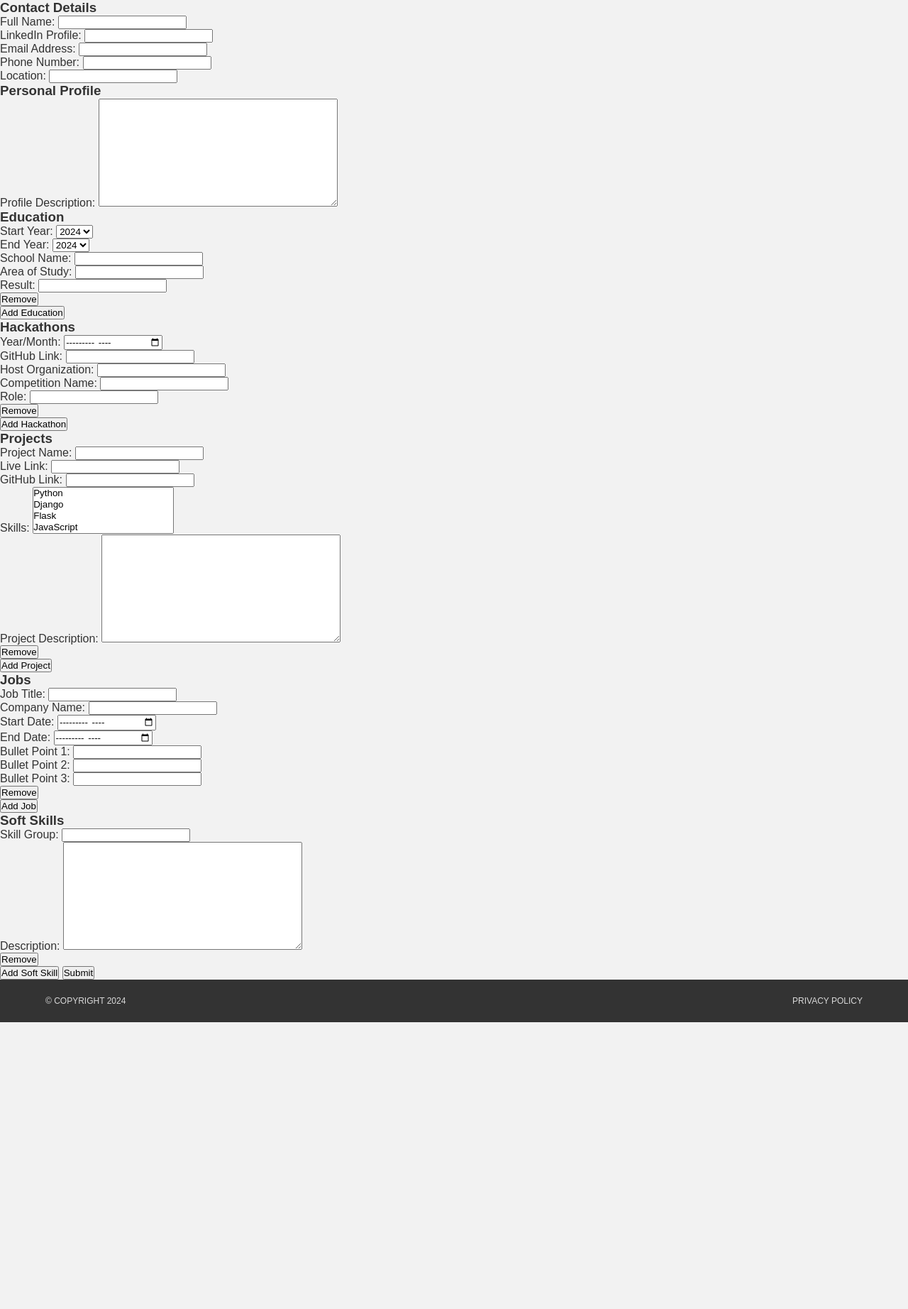
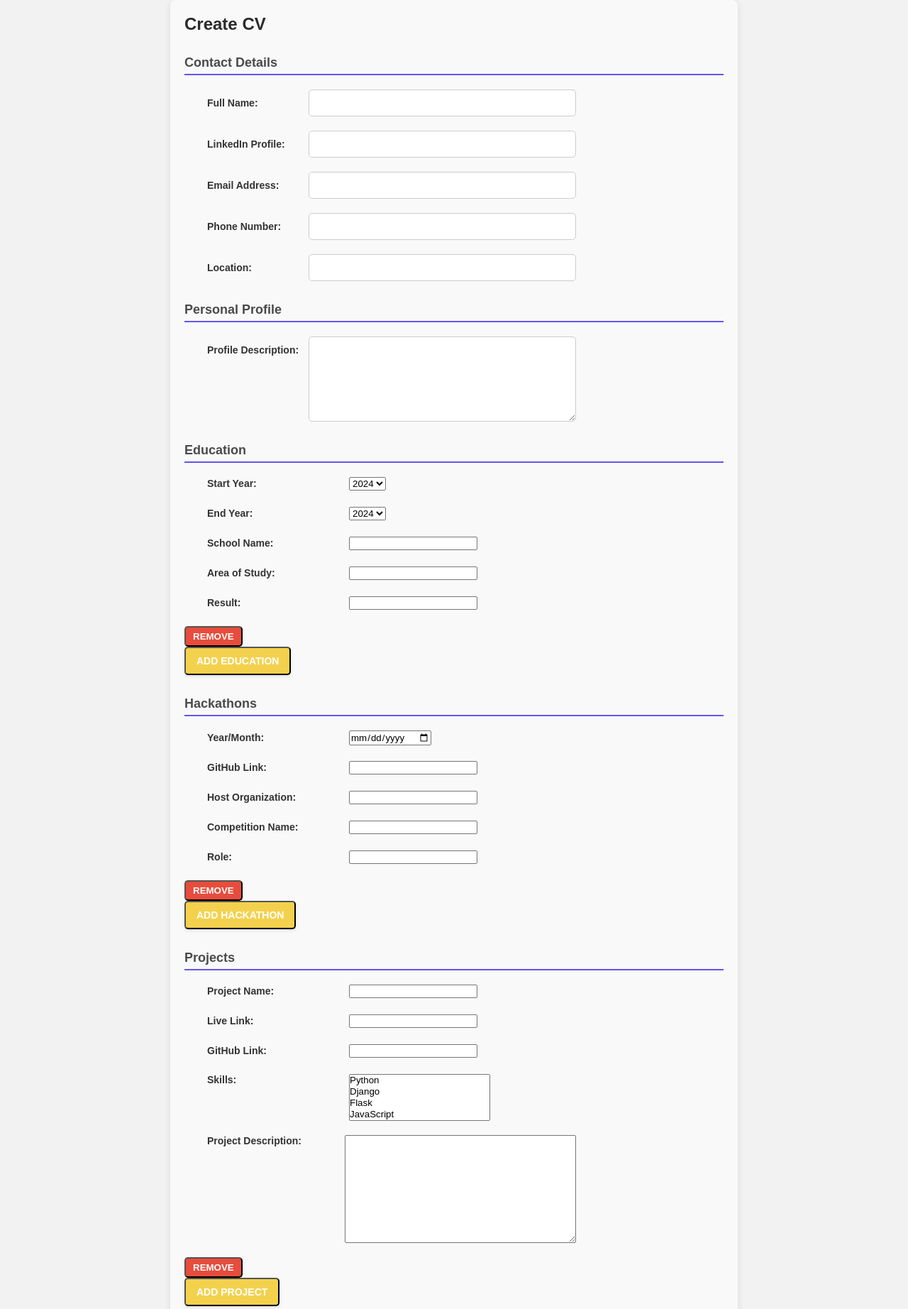
Before and after one commit to ShaneDoyleDev/jobtrail, a Django app: page /cv/create/ in a window 1280 px wide. Shown: the part 80-1924 px from the top of the page at 71% size. Before the commit the page ends 1520 px from the top, so only its background shows below. Run offline with Django 5.2, Linux system fonts and the light colour scheme; a user stored in the database is signed in; data comes from the database, SQL or seed files in the repository; data that the repository does not hold is empty; some libraries are stand-ins or nearby versions.

Commit message:
Submit form working

```diff
--- a/cv/forms.py
+++ b/cv/forms.py
@@ -1,4 +1,4 @@
-# forms.py
+import datetime
 from django import forms
 from django.forms import modelformset_factory
 from .models import CV, ContactDetails, PersonalProfile, EducationItem, HackathonItem, ProjectSkill, Project, Job, SoftSkill
@@ -29,7 +29,7 @@ class EducationItemForm(forms.ModelForm):
 
 class HackathonItemForm(forms.ModelForm):
     year_month = forms.DateField(
-        widget=forms.DateInput(attrs={'type': 'month'}),
+        widget=forms.DateInput(attrs={'type': 'date'}),
         label='Year and Month'
     )
 
@@ -52,11 +52,11 @@ class ProjectForm(forms.ModelForm):
 
 class JobForm(forms.ModelForm):
     start_date = forms.DateField(
-        widget=forms.DateInput(attrs={'type': 'month'}),
+        widget=forms.DateInput(attrs={'type': 'date'}),
         label='Start Date'
     )
     end_date = forms.DateField(
-        widget=forms.DateInput(attrs={'type': 'month'}),
+        widget=forms.DateInput(attrs={'type': 'date'}),
         label='End Date'
     )
 
--- a/cv/models.py
+++ b/cv/models.py
@@ -11,7 +11,6 @@ class ContactDetails(models.Model):
     email = models.EmailField(verbose_name="Email Address")
     phone_number = models.CharField(
         max_length=15,
-        validators=[RegexValidator(r'^\+?1?\d{9,15}$')],
         verbose_name="Phone Number"
     )
     location = models.CharField(max_length=255)
--- a/cv/static/css/create_cv.css
+++ b/cv/static/css/create_cv.css
@@ -1,4 +1,5 @@
-.create-cv-container {
+/* Detailed Job Application Page Styles */
+.detailed-application {
     max-width: 800px;
     margin: 0 auto;
     padding: 20px;
@@ -8,75 +9,86 @@
     font-family: 'Arial', sans-serif;
 }
 
-/* Form Section Styles */
-.form-section {
-    margin-bottom: 30px;
+.page-title {
+    font-size: 24px;
+    margin: 0;
+    color: #2b2b2b;
+    font-weight: 600;
 }
 
-.form-section h2 {
+.section-title {
     font-size: 18px;
     color: #4a4a4a;
     border-bottom: 2px solid #6455ed;
     padding-bottom: 5px;
-    margin-top: 40px;
+    margin-top: 30px;
+    margin-bottom: 15px;
 }
 
-/* Input and Label Styling */
-input, select, textarea {
+.form-group {
+    margin: 20px 13rem 20px 2rem;
+    display: flex;
+    align-items: baseline;
+}
+
+.form-label {
+    display: block;
+    font-size: 14px;
+    color: #333;
+    margin-bottom: 5px;
+    font-weight: bold;
+    width: 200px;
+}
+
+.form-input {
     width: 100%;
     padding: 10px;
-    margin-top: 5px;
-    margin-bottom: 15px;
     border: 1px solid #ccc;
     border-radius: 5px;
+    font-size: 14px;
     box-sizing: border-box;
-    font-size: 14px;
 }
 
-label {
-    font-weight: bold;
-    color: #333;
+textarea.form-input {
+    height: 120px;
 }
 
-/* Submit Button Styles */
-.submit-cv-btn {
+.btn-primary {
     background-color: #f4d14d;
     color: #fff;
-    padding: 10px 20px;
-    border: none;
+    padding: 10px 15px;
+    text-decoration: none;
     border-radius: 5px;
-    font-size: 16px;
+    font-size: 14px;
     font-weight: bold;
     text-transform: uppercase;
+    transition: background-color 0.3s ease;
+    box-shadow: rgba(0, 0, 0, 0.1) 0 2px 4px;
     cursor: pointer;
-    transition: background-color 0.3s ease;
 }
 
-.submit-cv-btn:hover {
+.btn-primary:hover {
     background-color: #e2bf3e;
 }
 
-.submit-cv-btn:active {
-    background-color: #c5a732;
-    box-shadow: rgba(0, 0, 0, 0.2) 0 2px 8px;
+.btn-danger {
+    background-color: #e74c3c;
+    color: #fff;
+    padding: 5px 10px;
+    text-transform: uppercase;
+    border-radius: 5px;
+    font-weight: bold;
 }
 
-/* Responsive Adjustments */
-@media screen and (max-width: 768px) {
-    .detailed-application {
-        padding: 15px;
-    }
+.btn-submit {
+    background-color: #6455ed;
+    color: #fff;
+    padding: 10px 20px;
+    border-radius: 5px;
+    font-weight: bold;
+    text-transform: uppercase;
+}
 
-    .form-section h2 {
-        font-size: 16px;
-    }
-
-    input, select, textarea {
-        font-size: 13px;
-    }
-
-    .submit-cv-btn {
-        font-size: 14px;
-        padding: 8px 16px;
-    }
+.btn-submit:hover {
+    background-color: #574ecc;
 }
--- a/cv/templates/create_cv.html
+++ b/cv/templates/create_cv.html
@@ -1,202 +1,211 @@
 {% extends 'base.html' %}
 {% load static %}
+
+{% block extra_css %}
+  <link rel="stylesheet" href="{% static 'css/create_cv.css' %}" />
+{% endblock %}
+
 
 {% block title %}Create CV{% endblock title %}
 
 {% block content %}
-<form method="POST">
+<div class="detailed-application">
+<div class="header-container">
+    <h1 class="page-title">Create CV</h1>
+  </div>
+  <form method="POST" class="detailed-cv-form">
     {% csrf_token %}
 
-    <h3>Contact Details</h3>
+    <h3 class="section-title">Contact Details</h3>
     <div class="form-group">
-        <label for="id_name">Full Name:</label>
-        <input type="text" name="name" maxlength="255" required="" id="id_name">
+        <label for="id_name" class="form-label">Full Name:</label>
+        <input type="text" name="name" maxlength="255" required="" id="id_name" class="form-input">
     </div>
     <div class="form-group">
-        <label for="id_linkedin_profile">LinkedIn Profile:</label>
-        <input type="url" name="linkedin_profile" maxlength="200" id="id_linkedin_profile">
+        <label for="id_linkedin_profile" class="form-label">LinkedIn Profile:</label>
+        <input type="url" name="linkedin_profile" maxlength="200" id="id_linkedin_profile" class="form-input">
     </div>
     <div class="form-group">
-        <label for="id_email">Email Address:</label>
-        <input type="email" name="email" maxlength="254" required="" id="id_email">
+        <label for="id_email" class="form-label">Email Address:</label>
+        <input type="email" name="email" maxlength="254" required="" id="id_email" class="form-input">
     </div>
     <div class="form-group">
-        <label for="id_phone_number">Phone Number:</label>
-        <input type="text" name="phone_number" maxlength="15" required="" id="id_phone_number">
+        <label for="id_phone_number" class="form-label">Phone Number:</label>
+        <input type="text" name="phone_number" maxlength="15" required="" id="id_phone_number" class="form-input">
     </div>
     <div class="form-group">
-        <label for="id_location">Location:</label>
-        <input type="text" name="location" maxlength="255" required="" id="id_location">
+        <label for="id_location" class="form-label">Location:</label>
+        <input type="text" name="location" maxlength="255" required="" id="id_location" class="form-input">
     </div>
 
-    <h3>Personal Profile</h3>
+    <h3 class="section-title">Personal Profile</h3>
     <div class="form-group">
-        <label for="id_description">Profile Description:</label>
-        <textarea name="description" cols="40" rows="10" required="" id="id_description"></textarea>
+        <label for="id_description" class="form-label">Profile Description:</label>
+        <textarea name="description" cols="40" rows="10" required="" id="id_description" class="form-input"></textarea>
     </div>
 
     <!-- Education -->
-    <h3>Education</h3>
+    <h3 class="section-title">Education</h3>
     <div id="education-formset">
         {{ education_formset.management_form }}
         {% for form in education_formset %}
             <div class="form-row">
                 <div class="form-group">
-                    <label for="id_education-{{ forloop.counter0 }}-start_year">Start Year:</label>
+                    <label for="id_education-{{ forloop.counter0 }}-start_year" class="form-label">Start Year:</label>
                     {{ form.start_year }}
                 </div>
                 <div class="form-group">
-                    <label for="id_education-{{ forloop.counter0 }}-end_year">End Year:</label>
+                    <label for="id_education-{{ forloop.counter0 }}-end_year" class="form-label">End Year:</label>
                     {{ form.end_year }}
                 </div>
                 <div class="form-group">
-                    <label for="id_education-{{ forloop.counter0 }}-school">School Name:</label>
+                    <label for="id_education-{{ forloop.counter0 }}-school" class="form-label">School Name:</label>
                     {{ form.school }}
                 </div>
                 <div class="form-group">
-                    <label for="id_education-{{ forloop.counter0 }}-area_of_study">Area of Study:</label>
+                    <label for="id_education-{{ forloop.counter0 }}-area_of_study" class="form-label">Area of Study:</label>
                     {{ form.area_of_study }}
                 </div>
                 <div class="form-group">
-                    <label for="id_education-{{ forloop.counter0 }}-result">Result:</label>
+                    <label for="id_education-{{ forloop.counter0 }}-result" class="form-label">Result:</label>
                     {{ form.result }}
                 </div>
 
-                <button type="button" class="remove-form">Remove</button>
+                <button type="button" class="remove-form btn-danger">Remove</button>
             </div>
         {% endfor %}
     </div>
-    <button type="button" id="add-education">Add Education</button>
+    <button type="button" id="add-education" class="btn-primary">Add Education</button>
 
     <!-- Hackathons -->
-    <h3>Hackathons</h3>
+    <h3 class="section-title">Hackathons</h3>
     <div id="hackathon-formset">
         {{ hackathon_formset.management_form }}
         {% for form in hackathon_formset %}
             <div class="form-row">
                 <div class="form-group">
-                    <label for="id_hackathon-{{ forloop.counter0 }}-year_month">Year/Month:</label>
+                    <label for="id_hackathon-{{ forloop.counter0 }}-year_month" class="form-label">Year/Month:</label>
                     {{ form.year_month }}
                 </div>
                 <div class="form-group">
-                    <label for="id_hackathon-{{ forloop.counter0 }}-github_link">GitHub Link:</label>
+                    <label for="id_hackathon-{{ forloop.counter0 }}-github_link" class="form-label">GitHub Link:</label>
                     {{ form.github_link }}
                 </div>
                 <div class="form-group">
-                    <label for="id_hackathon-{{ forloop.counter0 }}-hosts">Host Organization:</label>
+                    <label for="id_hackathon-{{ forloop.counter0 }}-hosts" class="form-label">Host Organization:</label>
                     {{ form.hosts }}
                 </div>
                 <div class="form-group">
-                    <label for="id_hackathon-{{ forloop.counter0 }}-competition_name">Competition Name:</label>
+                    <label for="id_hackathon-{{ forloop.counter0 }}-competition_name" class="form-label">Competition Name:</label>
                     {{ form.competition_name }}
                 </div>
                 <div class="form-group">
-                    <label for="id_hackathon-{{ forloop.counter0 }}-role">Role:</label>
+                    <label for="id_hackathon-{{ forloop.counter0 }}-role" class="form-label">Role:</label>
                     {{ form.role }}
                 </div>
 
-                <button type="button" class="remove-form">Remove</button>
+                <button type="button" class="remove-form btn-danger">Remove</button>
             </div>
         {% endfor %}
     </div>
-    <button type="button" id="add-hackathon">Add Hackathon</button>
+    <button type="button" id="add-hackathon" class="btn-primary">Add Hackathon</button>
 
     <!-- Projects -->
-    <h3>Projects</h3>
+    <h3 class="section-title">Projects</h3>
     <div id="projects-formset">
         {{ project_formset.management_form }}
         {% for form in project_formset %}
             <div class="form-row">
                 <div class="form-group">
-                    <label for="id_projects-{{ forloop.counter0 }}-project_name">Project Name:</label>
+                    <label for="id_projects-{{ forloop.counter0 }}-project_name" class="form-label">Project Name:</label>
                     {{ form.project_name }}
                 </div>
                 <div class="form-group">
-                    <label for="id_projects-{{ forloop.counter0 }}-live_link">Live Link:</label>
+                    <label for="id_projects-{{ forloop.counter0 }}-live_link" class="form-label">Live Link:</label>
                     {{ form.live_link }}
                 </div>
                 <div class="form-group">
-                    <label for="id_projects-{{ forloop.counter0 }}-github_link">GitHub Link:</label>
+                    <label for="id_projects-{{ forloop.counter0 }}-github_link" class="form-label">GitHub Link:</label>
                     {{ form.github_link }}
                 </div>
                 <div class="form-group">
-                    <label for="id_projects-{{ forloop.counter0 }}-skills">Skills:</label>
+                    <label for="id_projects-{{ forloop.counter0 }}-skills" class="form-label">Skills:</label>
                     {{ form.skills }}
                 </div>
                 <div class="form-group">
-                    <label for="id_projects-{{ forloop.counter0 }}-description">Project Description:</label>
+                    <label for="id_projects-{{ forloop.counter0 }}-description" class="form-label">Project Description:</label>
                     {{ form.description }}
                 </div>
 
-                <button type="button" class="remove-form">Remove</button>
+                <button type="button" class="remove-form btn-danger">Remove</button>
             </div>
         {% endfor %}
     </div>
-    <button type="button" id="add-project">Add Project</button>
+    <button type="button" id="add-project" class="btn-primary">Add Project</button>
 
     <!-- Jobs -->
-    <h3>Jobs</h3>
+    <h3 class="section-title">Jobs</h3>
     <div id="jobs-formset">
         {{ job_formset.management_form }}
         {% for form in job_formset %}
             <div class="form-row">
                 <div class="form-group">
-                    <label for="id_jobs-{{ forloop.counter0 }}-job_title">Job Title:</label>
+                    <label for="id_jobs-{{ forloop.counter0 }}-job_title" class="form-label">Job Title:</label>
                     {{ form.job_title }}
                 </div>
                 <div class="form-group">
-                    <label for="id_jobs-{{ forloop.counter0 }}-company">Company Name:</label>
+                    <label for="id_jobs-{{ forloop.counter0 }}-company" class="form-label">Company Name:</label>
                     {{ form.company }}
                 </div>
                 <div class="form-group">
-                    <label for="id_jobs-{{ forloop.counter0 }}-start_date">Start Date:</label>
+                    <label for="id_jobs-{{ forloop.counter0 }}-start_date" class="form-label">Start Date:</label>
                     {{ form.start_date }}
                 </div>
                 <div class="form-group">
-                    <label for="id_jobs-{{ forloop.counter0 }}-end_date">End Date:</label>
+                    <label for="id_jobs-{{ forloop.counter0 }}-end_date" class="form-label">End Date:</label>
                     {{ form.end_date }}
                 </div>
                 <div class="form-group">
-                    <label for="id_jobs-{{ forloop.counter0 }}-bullet_point_1">Bullet Point 1:</label>
+                    <label for="id_jobs-{{ forloop.counter0 }}-bullet_point_1" class="form-label">Bullet Point 1:</label>
                     {{ form.bullet_point_1 }}
                 </div>
                 <div class="form-group">
-                    <label for="id_jobs-{{ forloop.counter0 }}-bullet_point_2">Bullet Point 2:</label>
+                    <label for="id_jobs-{{ forloop.counter0 }}-bullet_point_2" class="form-label">Bullet Point 2:</label>
                     {{ form.bullet_point_2 }}
                 </div>
                 <div class="form-group">
-                    <label for="id_jobs-{{ forloop.counter0 }}-bullet_point_3">Bullet Point 3:</label>
+                    <label for="id_jobs-{{ forloop.counter0 }}-bullet_point_3" class="form-label">Bullet Point 3:</label>
                     {{ form.bullet_point_3 }}
                 </div>
 
-                <button type="button" class="remove-form">Remove</button>
+                <button type="button" class="remove-form btn-danger">Remove</button>
             </div>
         {% endfor %}
     </div>
-    <button type="button" id="add-job">Add Job</button>
+    <button type="button" id="add-job" class="btn-primary">Add Job</button>
 
     <!-- Soft Skills -->
-    <h3>Soft Skills</h3>
+    <h3 class="section-title">Soft Skills</h3>
     <div id="softskills-formset">
         {{ soft_skill_formset.management_form }}
         {% for form in soft_skill_formset %}
             <div class="form-row">
                 <div class="form-group">
-                    <label for="id_softskills-{{ forloop.counter0 }}-group_name">Skill Group:</label>
+                    <label for="id_softskills-{{ forloop.counter0 }}-group_name" class="form-label">Skill Group:</label>
                     {{ form.group_name }}
                 </div>
                 <div class="form-group">
-                    <label for="id_softskills-{{ forloop.counter0 }}-short_description">Description:</label>
+                    <label for="id_softskills-{{ forloop.counter0 }}-short_description" class="form-label">Description:</label>
                     {{ form.short_description }}
                 </div>
 
-                <button type="button" class="remove-form">Remove</button>
+                <button type="button" class="remove-form btn-danger">Remove</button>
             </div>
         {% endfor %}
     </div>
-    <button type="button" id="add-softskill">Add Soft Skill</button>
+    <button type="button" id="add-softskill" class="btn-primary">Add Soft Skill</button>
 
-    <button type="submit">Submit</button>
+    <button type="submit" class="btn-submit">Submit</button>
 </form>
 
 
@@ -293,5 +302,6 @@
     });
 
 
+
 </script>
 {% endblock %}
--- a/cv/views.py
+++ b/cv/views.py
@@ -38,14 +38,33 @@ def create_cv(request):
         # Formsets
         education_formset = EducationFormSet(request.POST, prefix='education')
         hackathon_formset = HackathonFormSet(request.POST, prefix='hackathon')
-        skill_formset = ProjectSkillFormSet(request.POST, prefix='skills')
         project_formset = ProjectFormSet(request.POST, prefix='projects')
         job_formset = JobFormSet(request.POST, prefix='jobs')
         soft_skill_formset = SoftSkillFormSet(request.POST, prefix='softskills')
 
-        if contact_form.is_valid() and profile_form.is_valid() and all(
-            [education_formset.is_valid(), hackathon_formset.is_valid(), skill_formset.is_valid(),
-             project_formset.is_valid(), job_formset.is_valid(), soft_skill_formset.is_valid()]
+        # Log form errors for debugging
+        if not contact_form.is_valid():
+            print("Contact Form Errors: ", contact_form.errors)
+        if not profile_form.is_valid():
+            print("Profile Form Errors: ", profile_form.errors)
+        if not education_formset.is_valid():
+            print("Education Formset Errors: ", education_formset.errors)
+        if not hackathon_formset.is_valid():
+            print("Hackathon Formset Errors: ", hackathon_formset.errors)
+        if not project_formset.is_valid():
+            print("Project Formset Errors: ", project_formset.errors)
+        if not job_formset.is_valid():
+            print("Job Formset Errors: ", job_formset.errors)
+        if not soft_skill_formset.is_valid():
+            print("Soft Skill Formset Errors: ", soft_skill_formset.errors)
+
+
+        print(contact_form.is_valid(), profile_form.is_valid(), education_formset.is_valid(), hackathon_formset.is_valid(),
+             project_formset.is_valid(), job_formset.is_valid(), soft_skill_formset.is_valid())
+
+        if profile_form.is_valid() and all(
+            [education_formset.is_valid(),
+             project_formset.is_valid(), soft_skill_formset.is_valid()]
         ):
             contact_details = contact_form.save(commit=False)
             contact_details.user = request.user
@@ -64,8 +83,8 @@ def create_cv(request):
 
             # Save ManyToMany fields
             for formset, related_field in zip(
-                [education_formset, hackathon_formset, skill_formset, project_formset, job_formset, soft_skill_formset],
-                [cv.education_items, cv.hackathon_items, cv.technical_skills, cv.projects, cv.jobs, cv.soft_skills]
+                [education_formset, hackathon_formset, project_formset, job_formset, soft_skill_formset],
+                [cv.education_items, cv.hackathon_items, cv.projects, cv.jobs, cv.soft_skills]
             ):
                 instances = formset.save(commit=False)
                 for instance in instances:
@@ -73,7 +92,9 @@ def create_cv(request):
                     instance.save()
                     related_field.add(instance)
 
-            return redirect('cv_detail', pk=cv.pk)
+            return redirect('cv_detail', id=cv.id)
+
+
 
     else:
         # Initialize empty forms and formsets
```
Also changed, not shown: cv/templates/cv_detail.html (+33 -16 lines), cv/migrations/0001_initial.py.
